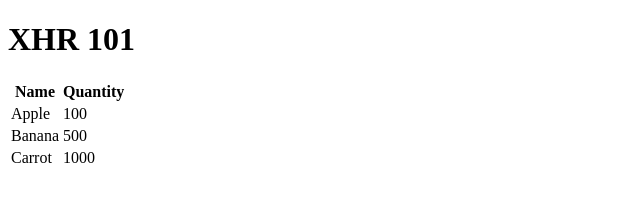
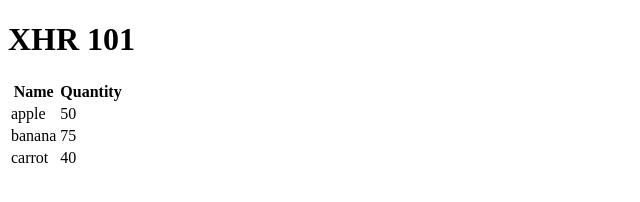
Before and after one commit to nss-day-cohort-15/xhr101, a plain HTML site: page src/index.html in a window 1280 px wide. Shown: the full height of the page, 0-640 px from the left. Drawn offline with Linux system fonts and the light colour scheme.

Commit message:
foods data with xhr

```diff
--- /dev/null
+++ b/src/data.json
@@ -0,0 +1,16 @@
+{
+  "foods": [
+    {
+      "name": "apple",
+      "qty": 50
+    },
+    {
+      "name": "banana",
+      "qty": 75
+    },
+    {
+      "name": "carrot",
+      "qty": 40
+    }
+  ]
+}
--- a/src/index.html
+++ b/src/index.html
@@ -13,18 +13,7 @@
         </tr>
       </thead>
       <tbody>
-        <tr>
-          <td>Apple</td>
-          <td>100</td>
-        </tr>
-        <tr>
-          <td>Banana</td>
-          <td>500</td>
-        </tr>
-        <tr>
-          <td>Carrot</td>
-          <td>1000</td>
-        </tr>
+        <!-- data goes here -->
       </tbody>
     </table>
     <script src="script.js"></script>
--- a/src/script.js
+++ b/src/script.js
@@ -1 +1,18 @@
-console.log('XHR 101')
+var tbody = document.querySelector('tbody')
+
+var xhr = new XMLHttpRequest()
+xhr.open('GET', 'data.json')
+xhr.addEventListener('load', didLoadData)
+xhr.send()
+
+function didLoadData () {
+  var foods = JSON.parse(xhr.responseText).foods
+
+  foods.forEach(function (food) {
+    tbody.innerHTML += `
+      <tr>
+        <td>${food.name}</td>
+        <td>${food.qty}</td>
+      </tr>`
+  })
+}
```
